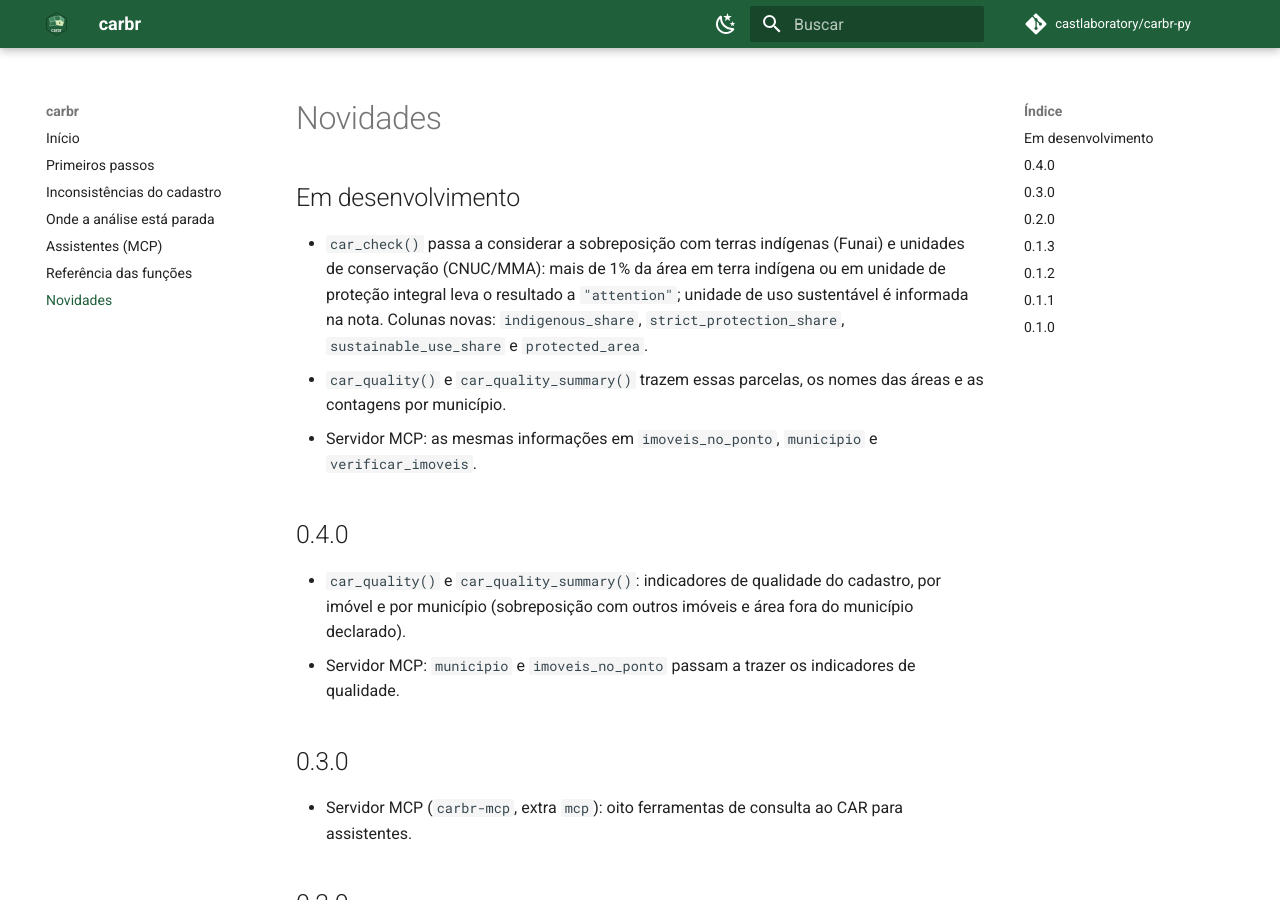
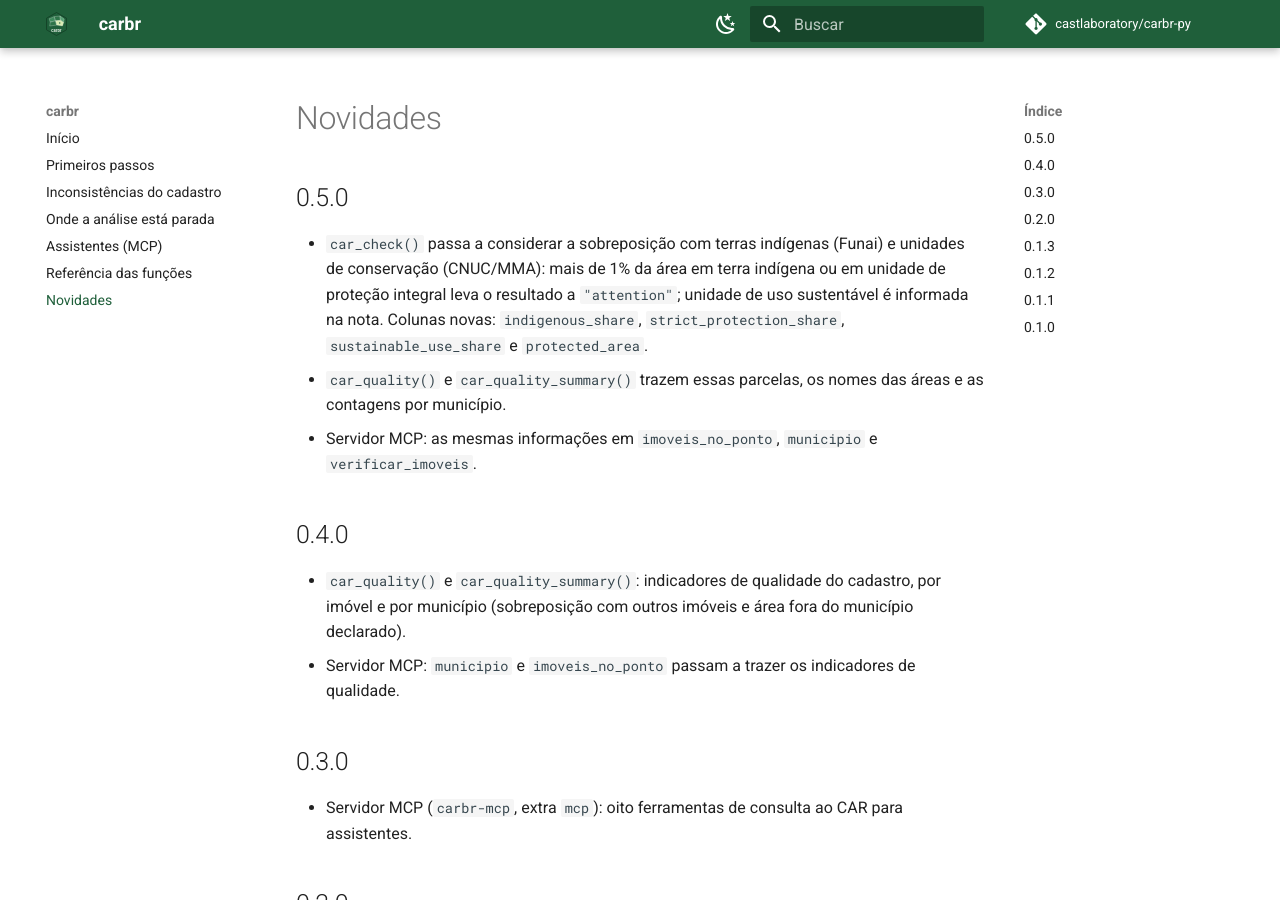
Before and after one commit to castlaboratory/carbr-py, an MkDocs documentation site: the page built from docs/news.md, in a window 1280 px wide and 900 px high. Built offline with MkDocs 1.6.1 and Material for MkDocs 9.7.7, drawn with Linux system fonts in a browser that asks for light colours; comment, search, counter and statistics services are not loaded.

Commit message:
Versão 0.5.0
Co-Authored-By: Claude Fable 5.2 <noreply@anthropic.com>
Claude-Session: https://claude.ai/code/session_01358TeYzUz76CvMr3LYTf2D

```diff
--- a/docs/news.md
+++ b/docs/news.md
@@ -1,6 +1,6 @@
 # Novidades
 
-## Em desenvolvimento
+## 0.5.0
 
 - `car_check()` passa a considerar a sobreposição com terras indígenas (Funai) e unidades de
   conservação (CNUC/MMA): mais de 1% da área em terra indígena ou em unidade de proteção integral
--- a/pyproject.toml
+++ b/pyproject.toml
@@ -4,7 +4,7 @@ build-backend = "hatchling.build"
 
 [project]
 name = "carbr"
-version = "0.4.0"
+version = "0.5.0"
 description = "Imóveis do Cadastro Ambiental Rural (CAR) no Python, sem baixar a base inteira"
 readme = "README.md"
 license = { file = "LICENSE" }
--- a/src/carbr/__init__.py
+++ b/src/carbr/__init__.py
@@ -42,7 +42,7 @@ from .data import (
     car_tbl,
 )
 
-__version__ = "0.4.0"
+__version__ = "0.5.0"
 
 __all__ = [
     "CarError",
```
Also changed, not shown: NEWS.md (+1 -1 lines), 1 other file.
